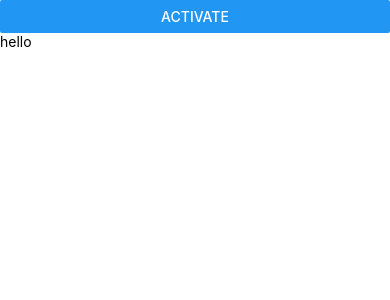
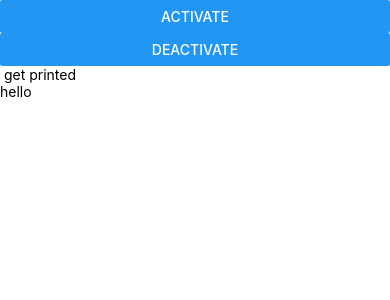
Before and after one commit to ftchann/KartenSpiel, a React Native app: screen / in a window 390 px wide. Both pictures are taken after a click on the button "ACTIVATE". Shown: the top 300 px of the page. Built offline with nearby package versions, Linux system fonts and the light colour scheme.

Commit message:
deactivate activate text

```diff
--- a/App.js
+++ b/App.js
@@ -12,6 +12,13 @@ export default function App() {
                 }}
                 title="Activate"
             />
+            <Button
+                onPress={() => {
+                    setIsVisible(false);
+                }}
+                title="Deactivate"
+            />
+            {isVisible?<Text> get printed </Text>:null}
             <Text>{isVisible ? "hello": null}</Text>
         </View>
     );
```
